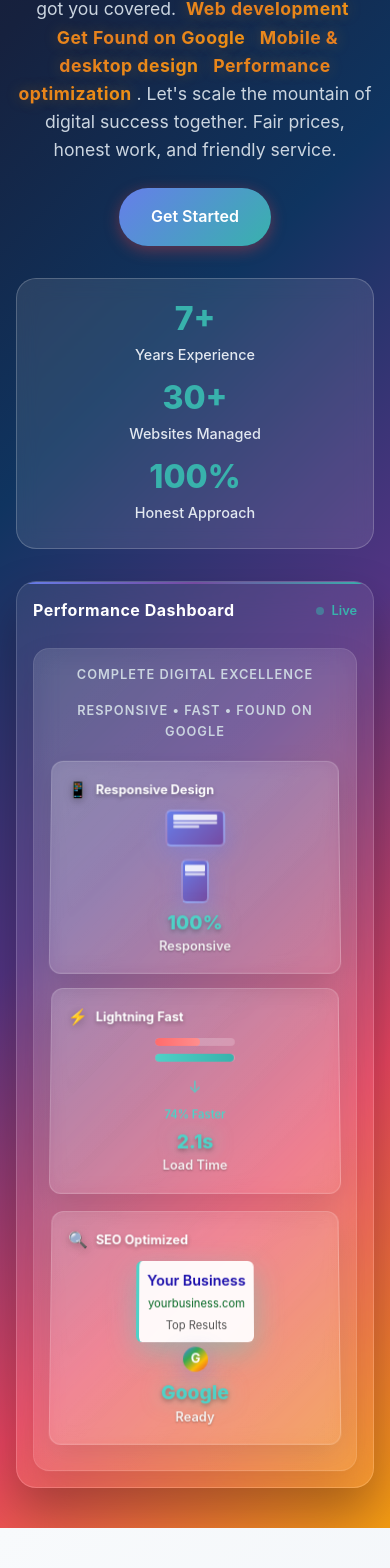
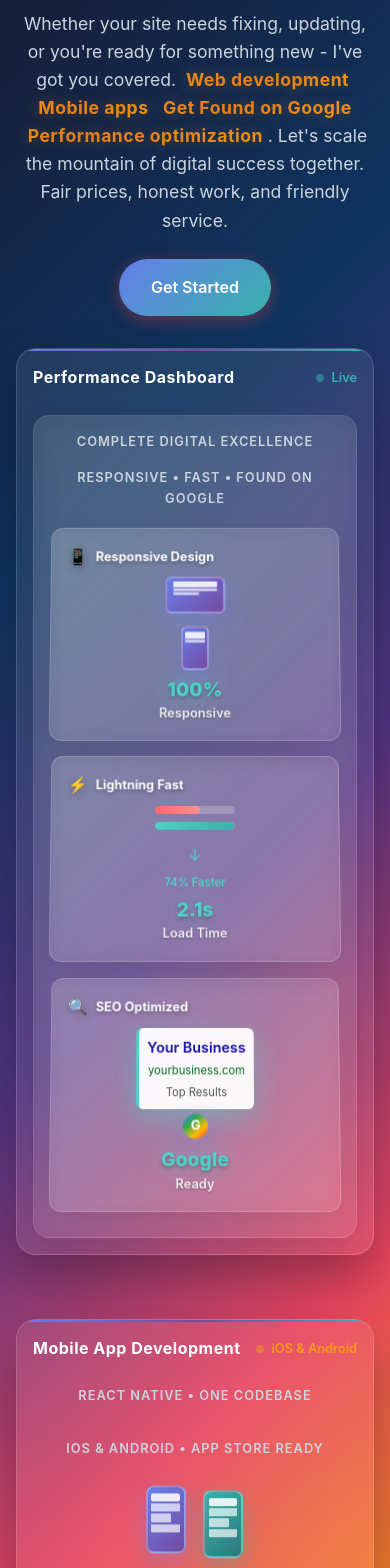
Before and after one commit to mriansabado/mauna-digital-website, a React (Vite) app: page / in a window 390 px wide. Shown: the part 432-2000 px from the top of the page. Built offline with nearby package versions, Linux system fonts and the light colour scheme.

Commit message:
updating mobile development pricing

```diff
--- a/src/App.css
+++ b/src/App.css
@@ -108,11 +108,10 @@ body {
   padding: 140px 0 60px;
   background: linear-gradient(135deg, #1a1a2e 0%, #16213e 20%, #0f3460 40%, #533483 60%, #e94560 80%, #f39c12 100%);
   min-height: 100vh;
-  max-height: 100vh;
-  display: flex;
-  align-items: center;
-  position: relative;
-  overflow: hidden;
+  display: flex;
+  align-items: center;
+  position: relative;
+  overflow: visible;
 }
 
 .hero-container {
@@ -125,7 +124,7 @@ body {
   display: grid;
   grid-template-columns: 1fr 1fr;
   gap: 4rem;
-  align-items: center;
+  align-items: flex-start;
 }
 
 .hero-left {
@@ -192,6 +191,10 @@ body {
   color: #38b2ac;
   font-size: 3.5rem;
   font-weight: 800;
+}
+
+.hero-subtitle-highlight {
+  color: #f39c12;
 }
 
 .hero-description {
@@ -259,12 +262,15 @@ body {
 .hero-right {
   display: flex;
   justify-content: center;
-  align-items: center;
+  align-items: flex-start;
 }
 
 .hero-visual {
   width: 100%;
   max-width: 500px;
+  display: flex;
+  flex-direction: column;
+  gap: 2rem;
 }
 
 .stats-card {
@@ -310,6 +316,12 @@ body {
   position: relative;
   overflow: hidden;
   animation: dashboardSlideIn 0.8s ease-out;
+  margin-bottom: 2rem;
+}
+
+.mobile-app-dashboard {
+  animation: dashboardSlideIn 0.8s ease-out 0.3s both;
+  opacity: 0;
 }
 
 @keyframes dashboardSlideIn {
@@ -354,6 +366,14 @@ body {
   color: #38b2ac;
   font-size: 0.8rem;
   font-weight: 600;
+}
+
+.mobile-platform-indicator {
+  color: #f39c12;
+}
+
+.mobile-platform-indicator .status-dot {
+  background: #f39c12;
 }
 
 .status-dot {
@@ -3651,6 +3671,142 @@ section {
   text-shadow: 0 1px 2px rgba(0, 0, 0, 0.3);
 }
 
+/* Mobile App Visualization Styles */
+.mobile-app-visualization {
+  display: flex;
+  flex-direction: column;
+  gap: 1rem;
+}
+
+.mobile-device-showcase {
+  display: flex;
+  flex-direction: column;
+  align-items: center;
+  gap: 1.5rem;
+}
+
+.mobile-device-pair {
+  display: flex;
+  justify-content: center;
+  align-items: flex-end;
+  gap: 1.5rem;
+  flex-wrap: wrap;
+}
+
+.mobile-device-ios,
+.mobile-device-android {
+  display: flex;
+  flex-direction: column;
+  align-items: center;
+  gap: 0.5rem;
+  animation: deviceFloat 3s ease-in-out infinite;
+}
+
+.mobile-device-ios {
+  animation-delay: 0s;
+}
+
+.mobile-device-android {
+  animation-delay: 0.5s;
+}
+
+.mobile-device-screen {
+  width: 50px;
+  height: 85px;
+  background: linear-gradient(135deg, #667eea 0%, #764ba2 100%);
+  border-radius: 8px;
+  border: 2px solid rgba(255, 255, 255, 0.3);
+  box-shadow: 0 8px 25px rgba(102, 126, 234, 0.4);
+  display: flex;
+  align-items: center;
+  justify-content: center;
+  overflow: hidden;
+  position: relative;
+}
+
+.mobile-device-android .mobile-device-screen {
+  background: linear-gradient(135deg, #38b2ac 0%, #2c7a7b 100%);
+  box-shadow: 0 8px 25px rgba(56, 178, 172, 0.4);
+}
+
+.app-preview {
+  width: 80%;
+  height: 80%;
+  display: flex;
+  flex-direction: column;
+  gap: 2px;
+}
+
+.app-header {
+  width: 100%;
+  height: 15%;
+  background: rgba(255, 255, 255, 0.9);
+  border-radius: 2px;
+  animation: appPulse 2s ease-in-out infinite;
+}
+
+.app-content {
+  display: flex;
+  flex-direction: column;
+  gap: 2px;
+  flex: 1;
+}
+
+.app-line {
+  width: 100%;
+  height: 20%;
+  background: rgba(255, 255, 255, 0.7);
+  border-radius: 1px;
+  animation: appPulse 2s ease-in-out infinite;
+}
+
+.app-line.short {
+  width: 70%;
+}
+
+@keyframes appPulse {
+  0%, 100% { opacity: 0.7; }
+  50% { opacity: 1; }
+}
+
+.device-label {
+  color: white;
+  font-size: 0.7rem;
+  font-weight: 600;
+  text-shadow: 0 2px 4px rgba(0, 0, 0, 0.3);
+}
+
+.mobile-app-stats {
+  display: flex;
+  justify-content: center;
+  gap: 2rem;
+  flex-wrap: wrap;
+  margin-top: 0.5rem;
+}
+
+.mobile-stat {
+  display: flex;
+  flex-direction: column;
+  align-items: center;
+  gap: 0.25rem;
+}
+
+.stat-value {
+  color: #f39c12;
+  font-size: 1.5rem;
+  font-weight: 800;
+  line-height: 1;
+  text-shadow: 0 0 10px rgba(243, 156, 18, 0.5);
+}
+
+.stat-text {
+  color: rgba(255, 255, 255, 0.9);
+  font-size: 0.7rem;
+  font-weight: 600;
+  text-transform: uppercase;
+  letter-spacing: 0.5px;
+}
+
 /* Mobile Responsive */
 @media (max-width: 768px) {
   .showcase-grid {
@@ -3671,4 +3827,17 @@ section {
     min-height: auto;
     max-height: none;
   }
-}
+
+  .mobile-device-pair {
+    gap: 1rem;
+  }
+
+  .mobile-device-screen {
+    width: 40px;
+    height: 68px;
+  }
+
+  .mobile-app-stats {
+    gap: 1.5rem;
+  }
+}
--- a/src/App.tsx
+++ b/src/App.tsx
@@ -37,11 +37,13 @@ function App() {
               <h1 className="hero-title">
                 Need help with your website?
                 <br />
-                <span className="hero-subtitle">I'm here to help.</span>
+                <span className="hero-subtitle">Or maybe a mobile app?</span>
+                <br />
+                <span className="hero-subtitle-highlight">I'm here to help.</span>
               </h1>
               <p className="hero-description">
                 Whether your site needs fixing, updating, or you're ready for something new -
-                I've got you covered. <span className="service-pill">Web development</span> <span className="service-pill">Get Found on Google</span> <span className="service-pill">Mobile & desktop design</span> <span className="service-pill">Performance optimization</span>.
+                I've got you covered. <span className="service-pill">Web development</span> <span className="service-pill">Mobile apps</span> <span className="service-pill">Get Found on Google</span> <span className="service-pill">Performance optimization</span>.
                 Let's scale the mountain of digital success together. Fair prices, honest work, and friendly service.
               </p>
               <div className="hero-cta">
@@ -50,20 +52,6 @@ function App() {
             </div>
             <div className="hero-right">
               <div className="hero-visual">
-                <div className="stats-card">
-                  <div className="stat-item">
-                    <div className="stat-number">7+</div>
-                    <div className="stat-label">Years Experience</div>
-                  </div>
-                  <div className="stat-item">
-                    <div className="stat-number">30+</div>
-                    <div className="stat-label">Websites Managed</div>
-                  </div>
-                  <div className="stat-item">
-                    <div className="stat-number">100%</div>
-                    <div className="stat-label">Honest Approach</div>
-                  </div>
-                </div>
                 <div className="dashboard">
                   <div className="dashboard-header">
                     <div className="dashboard-title">Performance Dashboard</div>
@@ -162,6 +150,65 @@ function App() {
                   </div>
 
                 </div>
+
+                <div className="dashboard mobile-app-dashboard">
+                  <div className="dashboard-header">
+                    <div className="dashboard-title">Mobile App Development</div>
+                    <div className="status-indicator mobile-platform-indicator">
+                      <div className="status-dot"></div>
+                      <span>iOS & Android</span>
+                    </div>
+                  </div>
+
+                  <div className="mobile-app-visualization">
+                    <div className="chart-title">React Native • One Codebase</div>
+                    <div className="chart-title">iOS & Android • App Store Ready</div>
+                    <div className="mobile-device-showcase">
+                      <div className="mobile-device-pair">
+                        <div className="mobile-device-ios">
+                          <div className="mobile-device-screen">
+                            <div className="app-preview">
+                              <div className="app-header"></div>
+                              <div className="app-content">
+                                <div className="app-line"></div>
+                                <div className="app-line short"></div>
+                                <div className="app-line"></div>
+                              </div>
+                            </div>
+                          </div>
+                          <div className="device-label">iOS</div>
+                        </div>
+                        <div className="mobile-device-android">
+                          <div className="mobile-device-screen">
+                            <div className="app-preview">
+                              <div className="app-header"></div>
+                              <div className="app-content">
+                                <div className="app-line"></div>
+                                <div className="app-line short"></div>
+                                <div className="app-line"></div>
+                              </div>
+                            </div>
+                          </div>
+                          <div className="device-label">Android</div>
+                        </div>
+                      </div>
+                      <div className="mobile-app-stats">
+                        <div className="mobile-stat">
+                          <div className="stat-value">2</div>
+                          <div className="stat-text">Platforms</div>
+                        </div>
+                        <div className="mobile-stat">
+                          <div className="stat-value">1</div>
+                          <div className="stat-text">Codebase</div>
+                        </div>
+                        <div className="mobile-stat">
+                          <div className="stat-value">100%</div>
+                          <div className="stat-text">Native</div>
+                        </div>
+                      </div>
+                    </div>
+                  </div>
+                </div>
               </div>
             </div>
           </div>
@@ -177,14 +224,14 @@ function App() {
             <div className="services-intro">
               <img src={profilePhoto} alt="Ian Sabado" className="services-profile-photo" />
               <div className="intro-content">
-          <p className="services-subtitle">Hi, I'm Ian. I help small businesses get online and sell their stuff. No tech jargon, no surprises - just honest work at fair prices.</p>
+          <p className="services-subtitle">Hi, I'm Ian. I help small businesses get online, build mobile apps, and sell their stuff. No tech jargon, no surprises - just honest work at fair prices.</p>
               </div>
             </div>
           </div>
 
           <div className="services-section-header">
       <h2 className="services-title">How I Can Help You</h2>
-      <p className="services-description">Simple options for getting your business online</p>
+      <p className="services-description">Simple options for websites and mobile apps</p>
           </div>
 
           <div className="services-grid">
@@ -316,24 +363,36 @@ function App() {
               <div className="service-content">
                 <h3>Need a Mobile App?</h3>
                 <div className="service-price">$5,000</div>
-                <p className="service-price-detail">Simple mobile app for iOS and Android • 4-6 weeks</p>
-                <p>Want an app for your business? I'll build you a simple mobile app that works on both iPhone and Android. One app, two platforms, easy to use.</p>
+                <p className="service-price-detail">Complete mobile app for iOS and Android • 4-6 weeks</p>
+                <p>Have you always wanted a mobile app for you or your business, or had an idea you always thought would be a great app? Mobile apps can be intimidating, but they don't have to be. I'll build you a complete mobile app that works on both iPhone and Android. One codebase, two platforms, ready to launch. I'm willing to go the extra mile to make sure you get a great app.</p>
                 <div className="service-features">
                   <div className="feature-item">
                     <div className="feature-dot"></div>
-                    <span>Works on iPhone and Android</span>
+                    <span>Up to 5-7 screens with core features</span>
                   </div>
                   <div className="feature-item">
                     <div className="feature-dot"></div>
-                    <span>Simple, easy-to-use design</span>
+                    <span>Works on iPhone and Android (React Native)</span>
                   </div>
                   <div className="feature-item">
                     <div className="feature-dot"></div>
-                    <span>App Store and Google Play setup</span>
+                    <span>App Store and Google Play setup included</span>
                   </div>
                   <div className="feature-item">
                     <div className="feature-dot"></div>
-                    <span>Basic features and functionality</span>
+                    <span>Custom design tailored to your brand</span>
+                  </div>
+                  <div className="feature-item">
+                    <div className="feature-dot"></div>
+                    <span>2 rounds of revisions included</span>
+                  </div>
+                  <div className="feature-item">
+                    <div className="feature-dot"></div>
+                    <span>Basic user authentication (login/signup)</span>
+                  </div>
+                  <div className="feature-item">
+                    <div className="feature-dot"></div>
+                    <span>30 days of post-launch support for bug fixes</span>
                   </div>
                 </div>
                 <a href="#contact" className="btn btn-primary service-btn">Get Started</a>
@@ -350,7 +409,7 @@ function App() {
             <h3>Need Something Custom?</h3>
             <div className="service-price">Quote Based</div>
             <p className="service-price-detail">Complex mobile apps, custom web apps, complex integrations</p>
-            <p>Need something more complex? Bigger mobile apps with lots of features, custom web applications, or complex integrations? Let's talk about your specific needs and I'll give you a fair quote.</p>
+            <p>Need more than a starter app? Mobile apps with advanced features, custom web applications, or complex integrations? Let's talk about your specific needs and I'll give you a fair quote.</p>
                   <div className="service-features">
                     <div className="feature-item">
                       <div className="feature-dot"></div>
@@ -435,13 +494,14 @@ function App() {
               <h2 className="section-title">Why Choose Mauna Digital?</h2>
               <p>
                 With over 7 years of web development experience, I've built everything from simple
-                business sites to complex applications. I've worked as a software developer managing
-                30+ websites with hundreds of pages, so I know how to handle projects of any size.
+                business sites to complex applications and mobile apps. I've worked as a software developer managing
+                30+ websites with hundreds of pages, and I just published my first React Native mobile app,
+                so I know how to handle projects of any size.
               </p>
               <p>
                 I start every project by listening to your goals and challenges. Complex problems don't
                 always need complex solutions - I focus on what actually works and what you can maintain
-                long-term. You're not just getting a website, you're getting a partner who will help you
+                long-term. You're not just getting a website or app, you're getting a partner who will help you
                 get found on Google and be here when you need help.
               </p>
               <p>
@@ -478,7 +538,7 @@ function App() {
             <div className="contact-badge">Let's Work Together</div>
             <h2 className="section-title">Ready to Get Started?</h2>
             <p className="contact-description">
-              Have a website that needs fixing? Want something brand new? Need help getting found on Google?
+              Have a website that needs fixing? Want a new website or mobile app? Need help getting found on Google?
               Let's chat! I promise to keep it simple and honest.
             </p>
           </div>
@@ -493,7 +553,7 @@ function App() {
               </div>
               <div className="contact-content-main">
                 <h3>Get in Touch</h3>
-                <p className="contact-subtitle">Ready to work together? I'm here to help with your website needs.</p>
+                <p className="contact-subtitle">Ready to work together? I'm here to help with your website and mobile app needs.</p>
                 <div className="contact-details">
                   <div className="contact-item">
                     <div className="contact-item-icon">📧</div>
```
